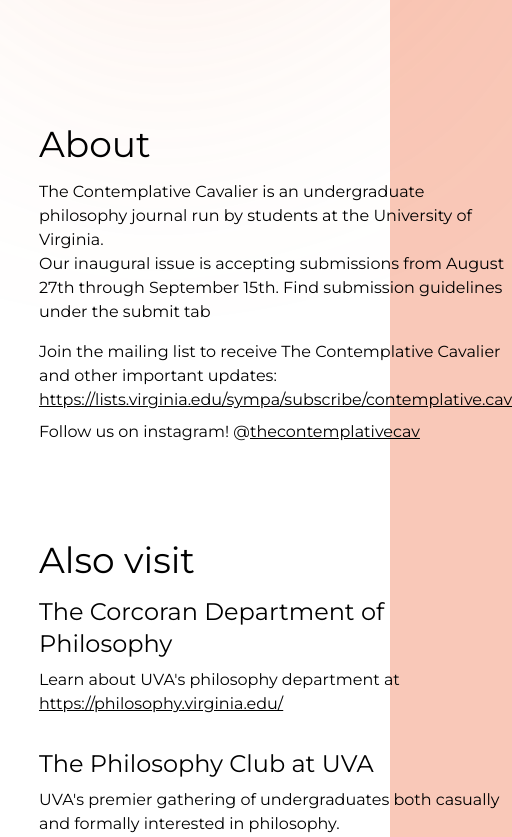
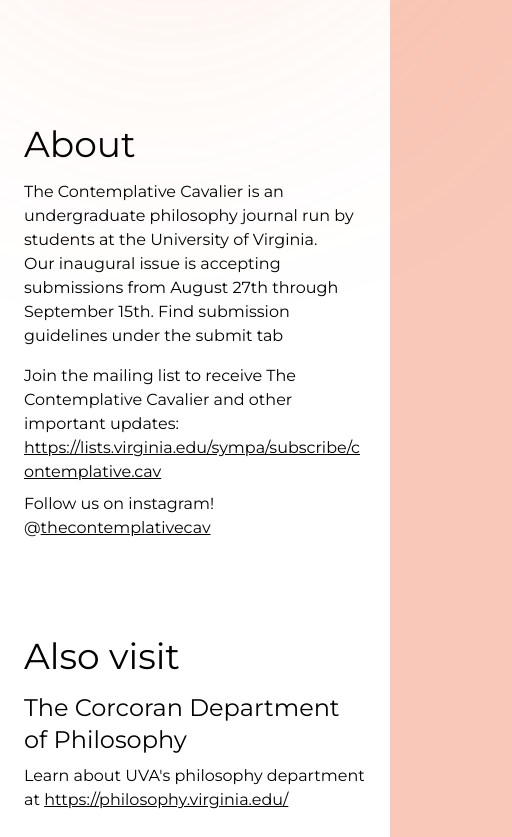
Before and after one commit to uvaphilclub/The-Contemplative-Cavalier, a Next.js app: page / in a window 390 px wide. Shown: the part 720-1557 px from the top of the page, 512 px wide, since content can reach past the window. Built offline with nearby package versions, Linux system fonts and the light colour scheme.

Commit message:
fixed too long link breaking formatting on small screens

```diff
--- a/src/app/Issues/page.js
+++ b/src/app/Issues/page.js
@@ -43,7 +43,7 @@
     const response = await getData();
     const issues = response.data.issues;
     return (
-        <div className="ml-10p sm:ml-15p" id="Issues">
+        <div className="ml-10p sm:mx-15p" id="Issues">
             <div>
                 <h1 className="text-4xl sm:text-6xl">Issues</h1>
                 {issues.map((issue,index) => (
--- a/src/app/Submit/page.js
+++ b/src/app/Submit/page.js
@@ -5,7 +5,7 @@
 
 export default function Page(){
     return (
-        <div className="ml-10p sm:ml-15p mr-5p sm:mr-15p" id="Submit">
+        <div className="mx-6 sm:mx-15p" id="Submit">
              <h1 className="text-4xl sm:text-6xl">Submit</h1>
              <h1 className="mt-6 text-2xl sm:text-4xl">Submission Requirements</h1>
              <div className="mt-4 max-w-5xl mb-24">
--- a/src/app/page.js
+++ b/src/app/page.js
@@ -8,12 +8,12 @@
 
 export default function Home() {
   return (
-    <div id="About" className="ml-10p sm:ml-15p relative mr-10p">
+    <div id="About" className="ml-6 sm:ml-15p sm:mr-10p max-w-[calc(100vw-3rem)]">
       <div className="max-w-5xl">
       <h1 className="text-4xl sm:text-6xl">About</h1>
       <p className="mt-4">The Contemplative Cavalier is an undergraduate philosophy journal run by students at the University of Virginia.</p>
       <p>Our inaugural issue is accepting submissions from August 27th through September 15th. Find submission guidelines under the submit tab</p>
-      <p className="mt-4">Join the mailing list to receive The Contemplative Cavalier and other important updates: <a href="https://lists.virginia.edu/sympa/subscribe/contemplative.cav" className="underline">https://lists.virginia.edu/sympa/subscribe/contemplative.cav</a></p>
+      <p className="mt-4 break-words">Join the mailing list to receive The Contemplative Cavalier and other important updates: <a href="https://lists.virginia.edu/sympa/subscribe/contemplative.cav" className="underline">https://lists.virginia.edu/sympa/subscribe/contemplative.cav</a></p>
       <p className="mt-2">Follow us on instagram! @<a className="underline" href="https://www.instagram.com/thecontemplativecav/?hl=en">thecontemplativecav</a></p>
       <h1 className="text-4xl sm:text-5xl mt-24">Also visit</h1>
       <h2 className="text-2xl sm:text-3xl mt-4">The Corcoran Department of Philosophy</h2>
```
